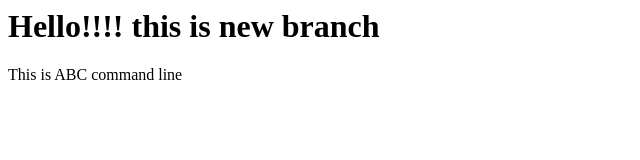
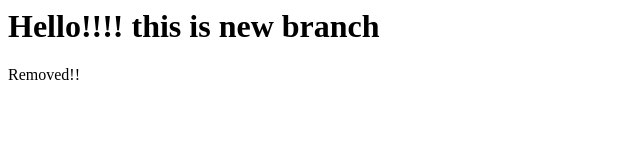
Before and after one commit to hrshjain/github-for-noobs, a plain HTML site: page index.html in a window 1280 px wide. Shown: the full height of the page, 0-640 px from the left. Drawn offline with Linux system fonts and the light colour scheme.

Commit message:
inex.html second update

```diff
--- a/index.html
+++ b/index.html
@@ -2,6 +2,6 @@
 
 <h1>Hello!!!!  this is new branch</h1>
 
-This is ABC command line
+Removed!!
 
 </html>
```
